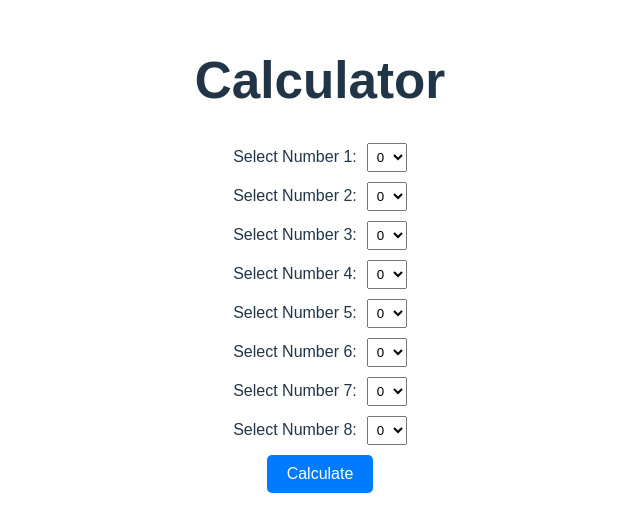
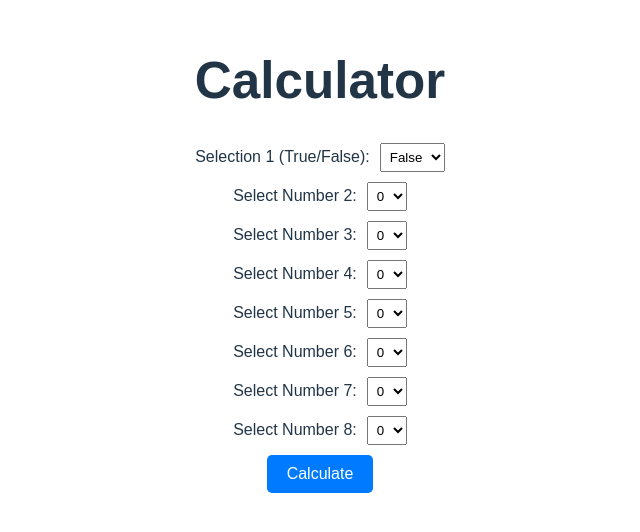
Before and after one commit to dpayne5532/ReactCalculator, a React (Vite) app: page / in a window 1280 px wide. Shown: the part 144-676 px from the top of the page, without its empty margins (320-960 px from the left). Built offline with nearby package versions, Linux system fonts and the light colour scheme.

Commit message:
add 1 row of check boxes

```diff
--- a/src/App.jsx
+++ b/src/App.jsx
@@ -2,7 +2,8 @@ import { useState } from "react";
 import "./App.css";
 
 const CalculatorPage = () => {
-  const [value1, setValue1] = useState(0);
+  const [selection1, setSelection1] = useState(false); // True/False dropdown
+  const [checkboxValues, setCheckboxValues] = useState([]); // Array to hold selected checkbox values
   const [value2, setValue2] = useState(0);
   const [value3, setValue3] = useState(0);
   const [value4, setValue4] = useState(0);
@@ -14,25 +15,80 @@ const CalculatorPage = () => {
 
   const numbers = Array.from({ length: 10 }, (_, i) => i); // Array [0, 1, 2, ..., 9]
 
+  // Handles checkbox toggling
+  const handleCheckboxChange = (number) => {
+    setCheckboxValues((prev) =>
+      prev.includes(number)
+        ? prev.filter((n) => n !== number) // Remove if unchecked
+        : [...prev, number] // Add if checked
+    );
+  };
+
   const handleCalculate = () => {
+    // Sum the selected checkbox values
+    const checkboxSum = checkboxValues.reduce((acc, num) => acc + num, 0);
+
+    // Final calculation
     setResult(
-      value1 * value2 * value3 * value4 * value5 * value6 * value7 * value8
+      (selection1 ? checkboxSum : 1) *
+        value2 *
+        value3 *
+        value4 *
+        value5 *
+        value6 *
+        value7 *
+        value8
     );
   };
 
   return (
     <div style={{ padding: "20px", fontFamily: "Arial, sans-serif" }}>
       <h1>Calculator</h1>
-      {[value1, value2, value3, value4, value5, value6, value7, value8].map(
+
+      {/* Selection 1: True/False Dropdown */}
+      <div style={{ marginBottom: "10px" }}>
+        <label>
+          Selection 1 (True/False):
+          <select
+            value={selection1}
+            onChange={(e) => setSelection1(e.target.value === "true")}
+            style={{ marginLeft: "10px", padding: "5px" }}
+          >
+            <option value="false">False</option>
+            <option value="true">True</option>
+          </select>
+        </label>
+      </div>
+
+      {/* Checkboxes that appear if Selection 1 is True */}
+      {selection1 && (
+        <div style={{ marginBottom: "10px" }}>
+          <p>Select Numbers:</p>
+          {[1, 2, 3].map((num) => (
+            <label key={num} style={{ marginRight: "10px" }}>
+              <input
+                type="checkbox"
+                value={num}
+                checked={checkboxValues.includes(num)}
+                onChange={() => handleCheckboxChange(num)}
+                style={{ marginRight: "5px" }}
+              />
+              {num}
+            </label>
+          ))}
+        </div>
+      )}
+
+      {/* Additional Dropdowns */}
+      {[value2, value3, value4, value5, value6, value7, value8].map(
         (value, index) => (
           <div style={{ marginBottom: "10px" }} key={index}>
             <label>
-              Select Number {index + 1}:
+              Select Number {index + 2}:
               <select
                 value={value}
                 onChange={(e) => {
                   const setters = [
-                    setValue1,
                     setValue2,
                     setValue3,
                     setValue4,
@@ -56,6 +112,7 @@ const CalculatorPage = () => {
         )
       )}
 
+      {/* Calculate Button */}
       <button
         onClick={handleCalculate}
         style={{
@@ -70,6 +127,7 @@ const CalculatorPage = () => {
         Calculate
       </button>
 
+      {/* Result Display */}
       {result !== null && (
         <div style={{ marginTop: "20px", fontSize: "18px" }}>
           <strong>Result:</strong> {result}
```
